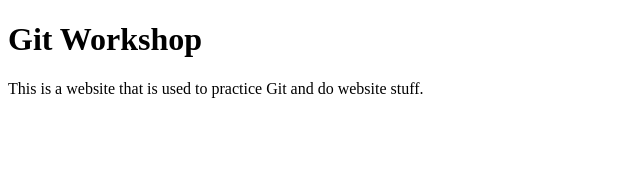
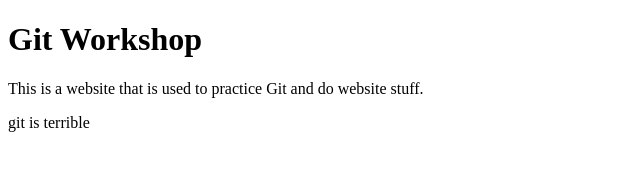
Before and after one commit to kpfettstyle/Example, a plain HTML site: page index.html in a window 1280 px wide. Shown: the full height of the page, 0-640 px from the left. Drawn offline with Linux system fonts and the light colour scheme.

Commit message:
Complaining about git

```diff
--- a/index.html
+++ b/index.html
@@ -6,5 +6,6 @@
 	<body>
 		<h1>Git Workshop</h1>
 		<p>This is a website that is used to practice Git and do website stuff.</p>
+		<p>git is terrible</p>
 	</body>
 </html>
```
